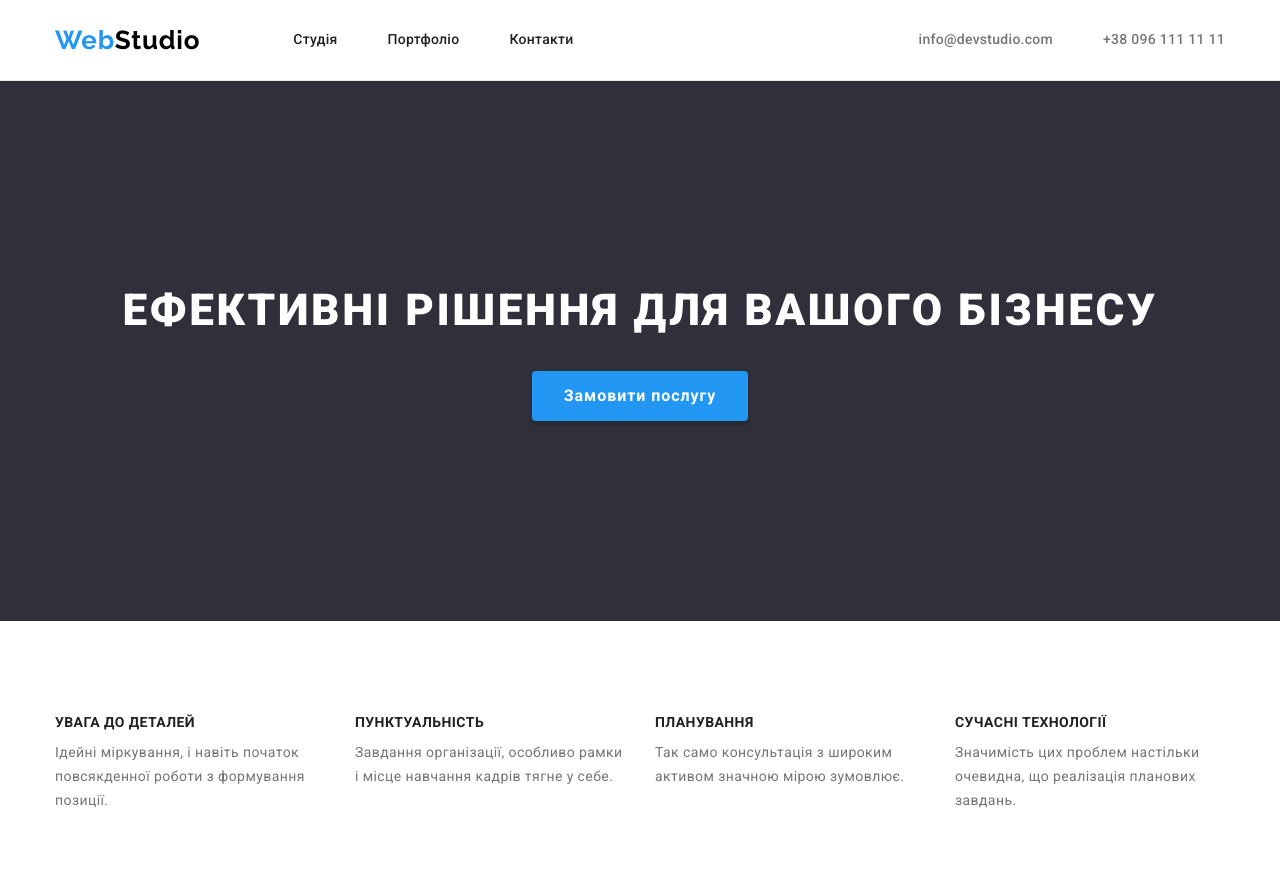
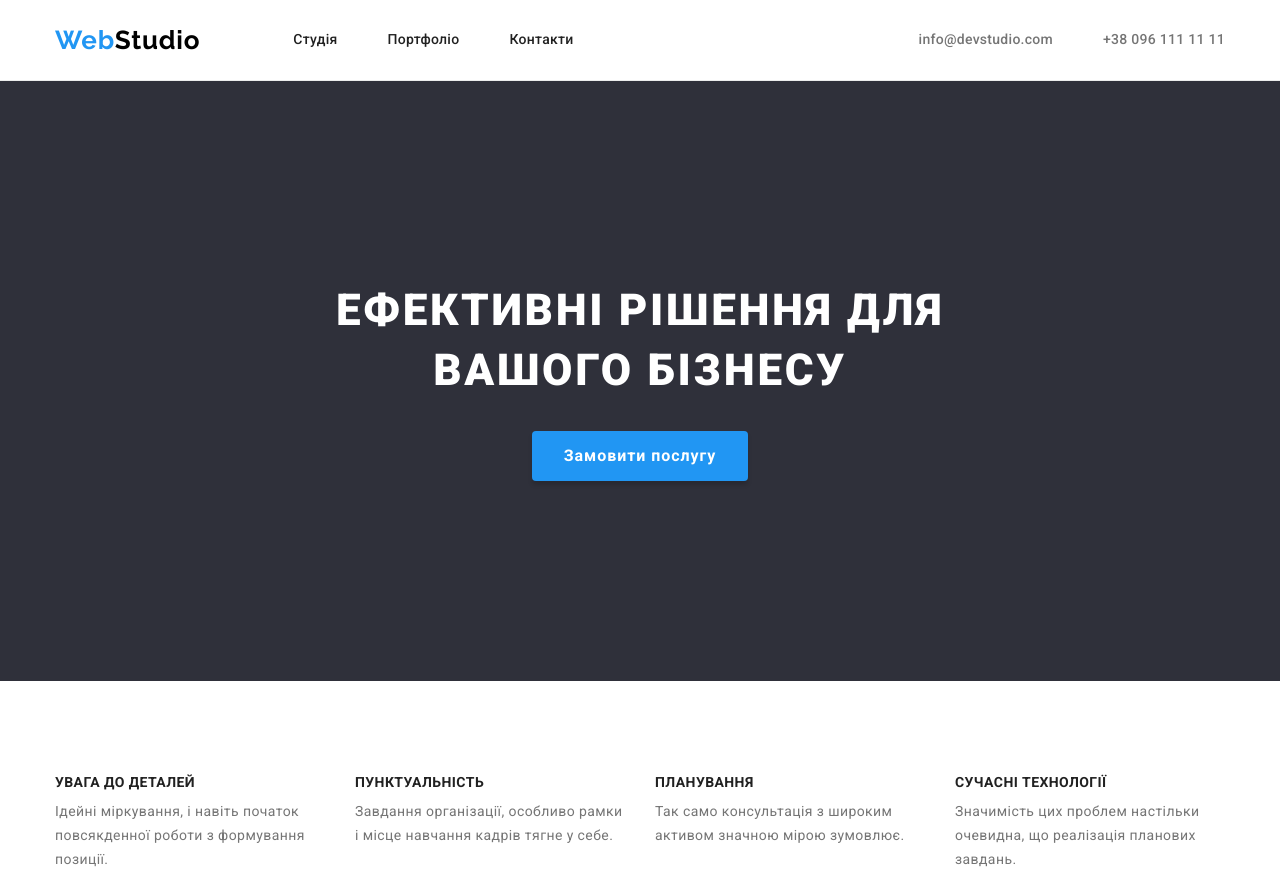
Before and after one commit to Alexander-Solonar/goit-markup-hw-03, a plain HTML site: page index.html in a window 1280 px wide. Shown: the top 875 px of the page. Drawn offline with nearby package versions, Linux system fonts and the light colour scheme.

Commit message:
finish hW-3

```diff
--- a/css/styles.css
+++ b/css/styles.css
@@ -149,6 +149,10 @@ body {
 }
 
 .banner-titel {
+  display: block;
+  max-width: 696px;
+  margin-left: auto;
+  margin-right: auto;
   margin-bottom: 30px;
 
   font-weight: 900;
```
